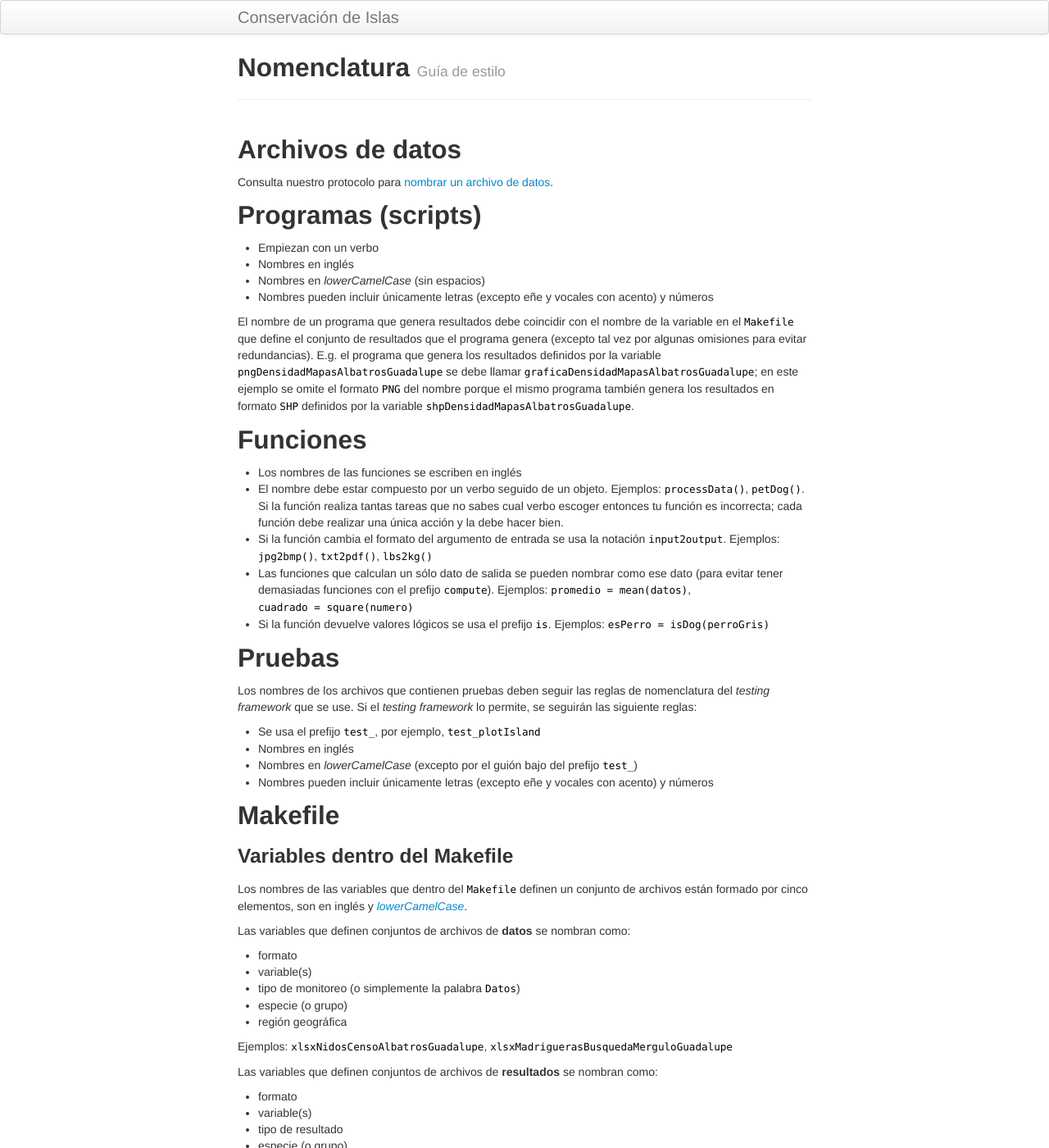
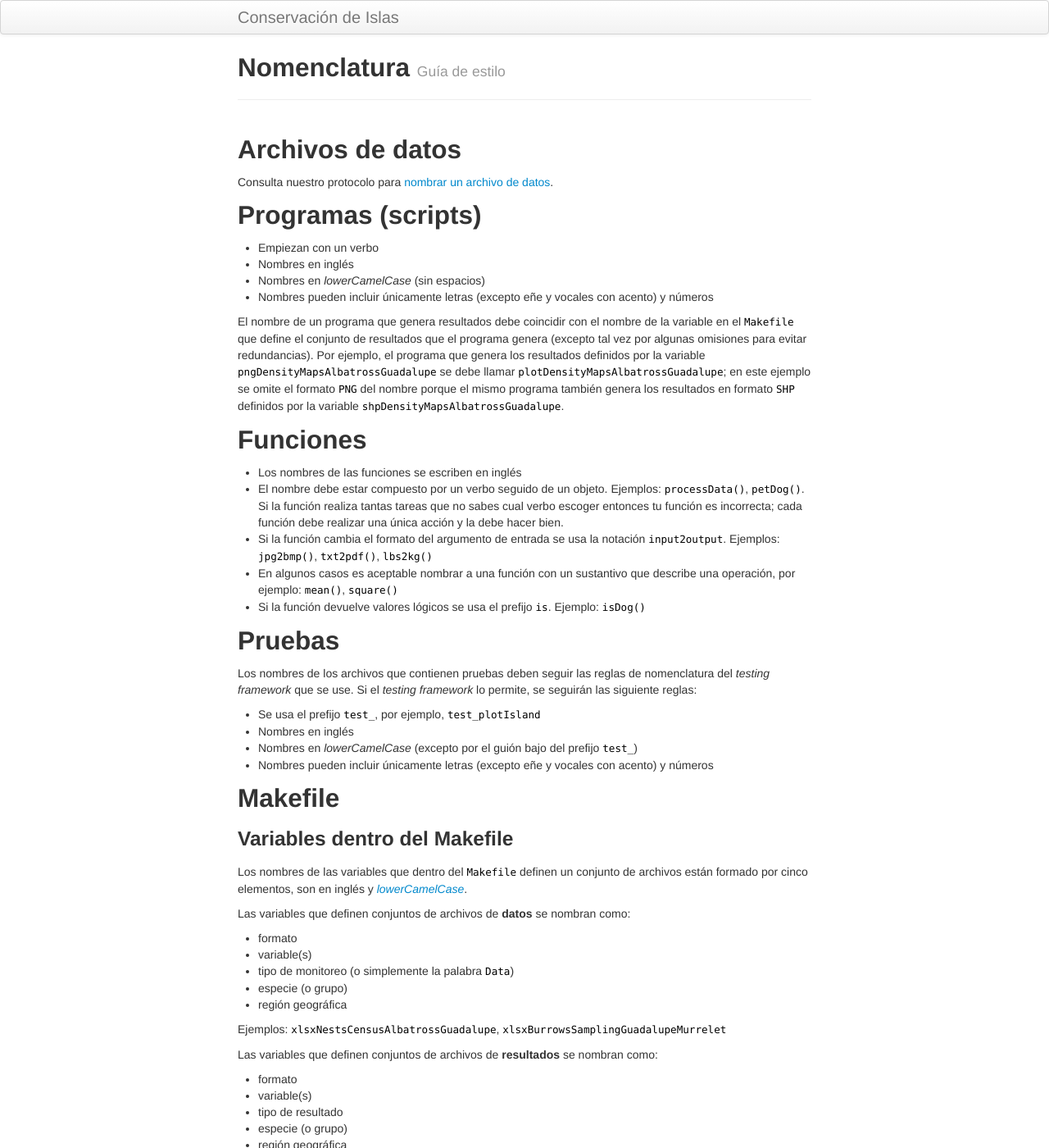
Before and after one commit to LizethMReyes/islasgeci.github.io, a Jekyll site: the page built from ciencia_de_datos/guia_de_estilo/nomenclatura.md, in a window 1280 px wide and 1400 px high. Shown: the whole window at 82% size. Built offline with Jekyll 4.4.1, drawn with Linux system fonts in a browser that asks for light colours; some of the changed text lies outside the part shown.

Commit message:
Traduce a inglés los ejemplos que estaban en español

```diff
--- a/ciencia_de_datos/guia_de_estilo/nomenclatura.md
+++ b/ciencia_de_datos/guia_de_estilo/nomenclatura.md
@@ -15,7 +15,7 @@ Consulta nuestro protocolo para [nombrar un archivo de datos](https://islasgeci.
 - Nombres en _lowerCamelCase_ (sin espacios)
 - Nombres pueden incluir únicamente letras (excepto eñe y vocales con acento) y números
 
-El nombre de un programa que genera resultados debe coincidir con el nombre de la variable en el `Makefile` que define el conjunto de resultados que el programa genera (excepto tal vez por algunas omisiones para evitar redundancias). E.g. el programa que genera los resultados definidos por la variable `pngDensidadMapasAlbatrosGuadalupe` se debe llamar `graficaDensidadMapasAlbatrosGuadalupe`; en este ejemplo se omite el formato `PNG` del nombre porque el mismo programa también genera los resultados en formato `SHP` definidos por la variable `shpDensidadMapasAlbatrosGuadalupe`.
+El nombre de un programa que genera resultados debe coincidir con el nombre de la variable en el `Makefile` que define el conjunto de resultados que el programa genera (excepto tal vez por algunas omisiones para evitar redundancias). Por ejemplo, el programa que genera los resultados definidos por la variable `pngDensityMapsAlbatrossGuadalupe` se debe llamar `plotDensityMapsAlbatrossGuadalupe`; en este ejemplo se omite el formato `PNG` del nombre porque el mismo programa también genera los resultados en formato `SHP` definidos por la variable `shpDensityMapsAlbatrossGuadalupe`.
 
 ## Funciones
 
@@ -26,12 +26,9 @@ tareas que no sabes cual verbo escoger entonces tu función es incorrecta;
 cada función debe realizar una única acción y la debe hacer bien.
 - Si la función cambia el formato del argumento de entrada se usa la
 notación `input2output`. Ejemplos: `jpg2bmp()`, `txt2pdf()`, `lbs2kg()`
-- Las funciones que calculan un sólo dato de salida se pueden nombrar
-como ese dato (para evitar tener demasiadas funciones con el prefijo
-`compute`). Ejemplos: `promedio = mean(datos)`, `cuadrado =
-square(numero)`
+- En algunos casos es aceptable nombrar a una función con un sustantivo que describe una operación, por ejemplo: `mean()`, `square()`
 - Si la función devuelve valores lógicos se usa el prefijo `is`.
-Ejemplos: `esPerro = isDog(perroGris)`
+Ejemplo: `isDog()`
 
 ## Pruebas
 
@@ -52,11 +49,11 @@ Las variables que definen conjuntos de archivos de **datos** se nombran como:
 
 - formato
 - variable(s)
-- tipo de monitoreo (o simplemente la palabra `Datos`)
+- tipo de monitoreo (o simplemente la palabra `Data`)
 - especie (o grupo)
 - región geográfica
 
-Ejemplos: `xlsxNidosCensoAlbatrosGuadalupe`, `xlsxMadriguerasBusquedaMerguloGuadalupe`
+Ejemplos: `xlsxNestsCensusAlbatrossGuadalupe`, `xlsxBurrowsSamplingGuadalupeMurrelet`
 
 Las variables que definen conjuntos de archivos de **resultados** se nombran como:
 
@@ -66,7 +63,7 @@ Las variables que definen conjuntos de archivos de **resultados** se nombran com
 - especie (o grupo)
 - región geográfica
 
-Ejemplo: `pngDensidadMapasAlbatrosGuadalupe`.
+Ejemplo: `pngDensityMapsAlbatrossGuadalupe`.
 
 En ambos casos se pueden omitir las palabras reduntantes que se incluyan en el nombre del repositorio
 
@@ -103,28 +100,24 @@ Los nombres de los objetivos _phonies_ son sustantivos o adjetivos en inglés. S
     - `LAT`: Malla de coordenadas geográficas meridionales. Salida del método `getGridLAT`
 - La primer letra de cada palabra en mayúsculas, excepto en la primer
 palabra ([lowerCamelCase](http://es.wikipedia.org/wiki/CamelCase)).
-Ejemplos: `tiempo`, `distanciaHorizontal`, `perroGris`
-- En MATLAB, si la variable es una estructura (clase `struct`), una tabla (clase `table`) o una de las clases creadas por el equipo de Ciencia de Datos, entonces también la primer letra de la primer
-palabra es mayúscula ([UpperCamelCase](http://es.wikipedia.org/wiki/CamelCase)). Ejemplos: `PerroGris.estatura`,
-`PerroGris.nombreCompleto`, `PerroGris.ComidaFavorita.desayuno`
+Ejemplos: `time`, `horizontalDistance`.
 - Si la variable representa el número total de elementos de un conjunto
-se usa el prefijo `n`. Ejemplos: `nArchivos`, `nPerros`
+se usa el prefijo `n`. Ejemplos: `nFiles`, `nDogs`
 - Si la variable se usa para iterar se utiliza el prefijo `i`. Ejemplo:
-`for iPerro = 1:nPerros, ... , end`
-- Para variables lógicas se usa el prefijo `es`. Ejemplos: `esPerro`,
-`esGato`
+`for iDog = 1:nDogs, ... , end`
+- Para variables lógicas se usa el prefijo `is`. Ejemplos: `isDog`,
+`isCat`
 - Si la variable es el índice de un arreglo se usa el prefijo `ind`.
-Ejemplo: `indPerro = find(esPerro)`
+Ejemplo: `indDog = find(isDog)`
 - Se indican la unidades de las variables con un sufijo separado del
-nombre de la variable por un guión bajo. Ejemplos: `distancia_m`,
-`peso_kg`, `tiempo_s`
+nombre de la variable por un guión bajo. Ejemplos: `distance_m`,
+`weight_kg`, `time_s`
 
 ## Programación Orientada a Objetos
 
-- Los nombres de las clases son sustantivos en inglés y en UpperCamelCase;
-- los nombres de los objetos en inglés y en UpperCamelCase;
-- los nombres de los métodos inician con verbos, son en inglés y en lowerCameslCase;
-- los nombres de los atributos son en inglés y en lowerCamelCase.
+- Los nombres de las clases son sustantivos en inglés y en UpperCamelCase
+- los nombres de los métodos inician con un verbo
+- los nombres de los objetos, métodos y atributos son en inglés y en lowerCamelCase
 
 ## Archivos que contengan un conjunto de funciones
 
```
